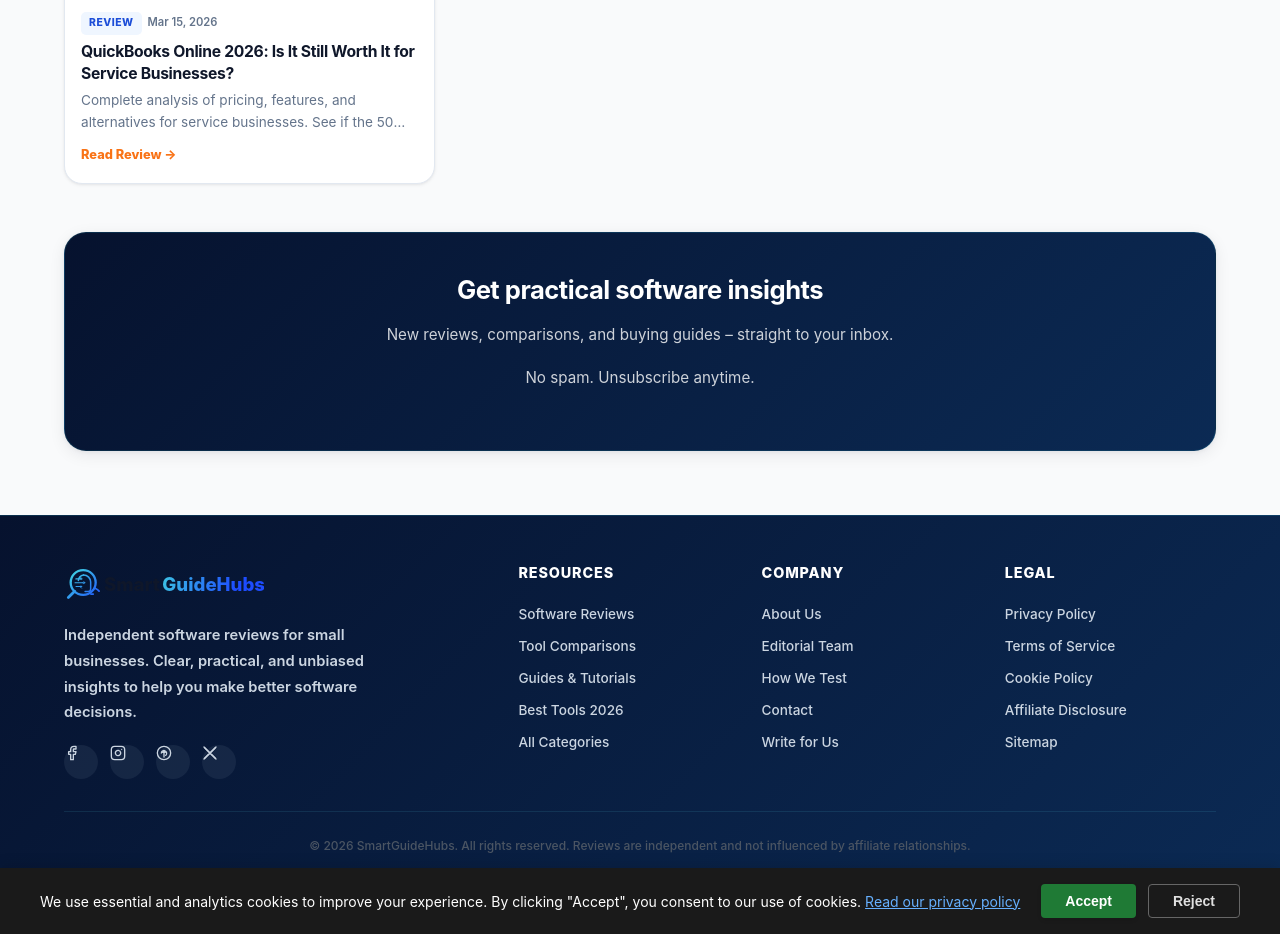
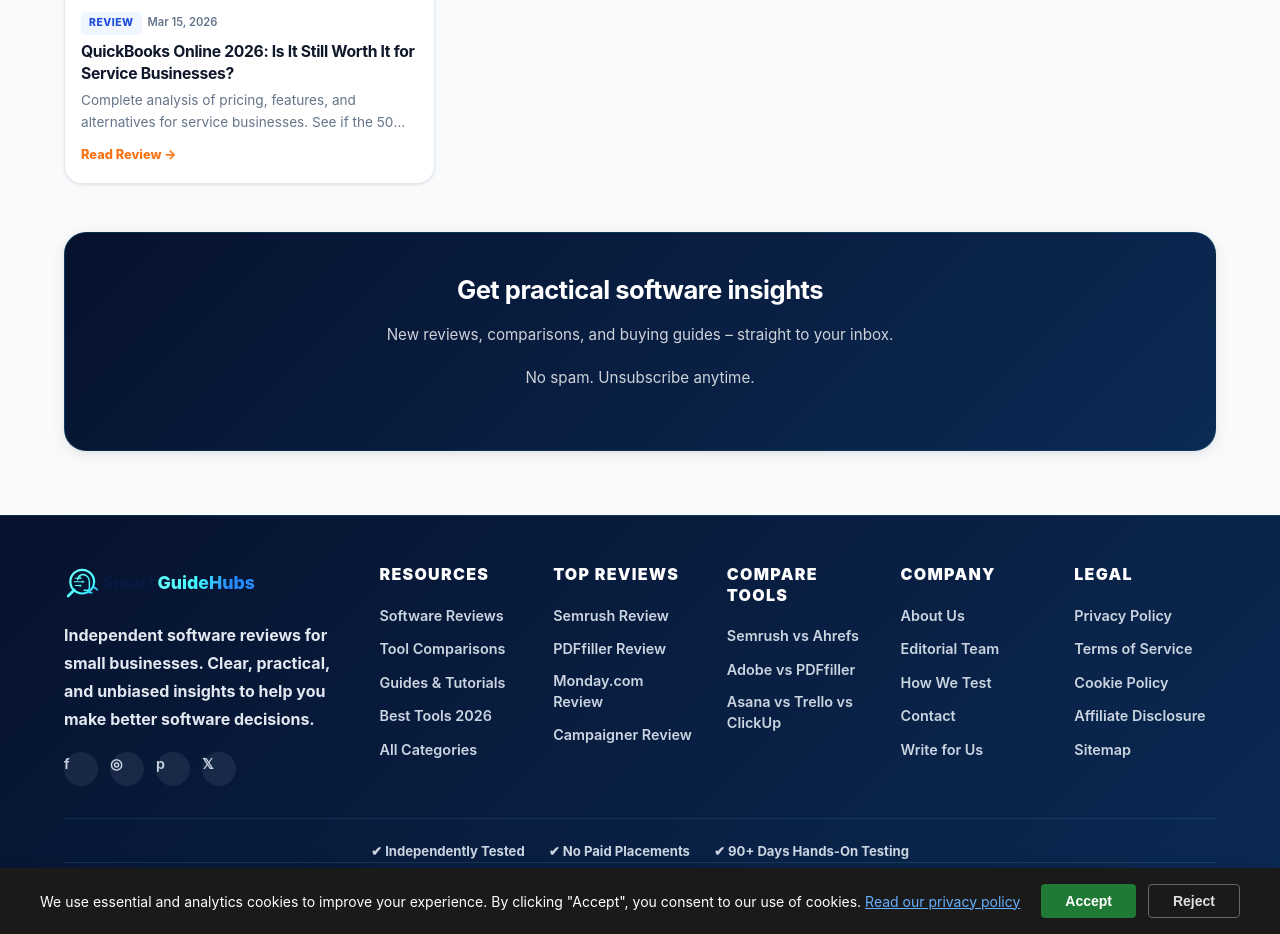
Before and after one commit to Yanniga01/gilliansperkin.github.io, a Jekyll site: the page built from index.md, in a window 1280 px wide and 1400 px high, scrolled down 2829 px, cut to the strip 466-1400 px from the top of the window. Built offline with Jekyll 4.4.1, drawn with Linux system fonts in a browser that asks for light colours.

Commit message:
Update footer.html

```diff
--- a/_includes/footer.html
+++ b/_includes/footer.html
@@ -1,7 +1,9 @@
 <footer class="site-footer">
   <div class="footer-container">
+
     <div class="footer-grid">
 
+      <!-- Brand -->
       <div class="footer-col footer-col-brand">
         <div class="footer-logo">
           <img src="/assets/branding/sgh-logo.svg" alt="SmartGuideHubs" class="footer-logo-img">
@@ -12,38 +14,14 @@
         </p>
 
         <div class="footer-social">
-          <a href="https://facebook.com/smartguidehubs" target="_blank" rel="noopener noreferrer" aria-label="Facebook" class="social-icon">
-            <svg width="18" height="18" viewBox="0 0 24 24" fill="none" stroke="currentColor" stroke-width="2" stroke-linecap="round" stroke-linejoin="round">
-              <path d="M18 2h-3a5 5 0 0 0-5 5v3H7v4h3v8h4v-8h3l1-4h-4V7a1 1 0 0 1 1-1h3z"/>
-            </svg>
-          </a>
-
-          <a href="https://instagram.com/smartguidehubs" target="_blank" rel="noopener noreferrer" aria-label="Instagram" class="social-icon">
-            <svg width="18" height="18" viewBox="0 0 24 24" fill="none" stroke="currentColor" stroke-width="2" stroke-linecap="round" stroke-linejoin="round">
-              <rect x="2" y="2" width="20" height="20" rx="5" ry="5"/>
-              <path d="M16 11.37A4 4 0 1 1 12.63 8 4 4 0 0 1 16 11.37z"/>
-              <line x1="17.5" y1="6.5" x2="17.51" y2="6.5"/>
-            </svg>
-          </a>
-
-          <a href="https://pinterest.com/smartguidehubs" target="_blank" rel="noopener noreferrer" aria-label="Pinterest" class="social-icon">
-            <svg width="18" height="18" viewBox="0 0 24 24" fill="none" stroke="currentColor" stroke-width="2" stroke-linecap="round" stroke-linejoin="round">
-              <path d="M8 12a4 4 0 1 1 6.5 3.6M12 2a10 10 0 1 0 10 10A10 10 0 0 0 12 2z"/>
-              <path d="M12 12v6"/>
-              <path d="M12 8l-2 3h4l-2-3z"/>
-            </svg>
-          </a>
-
-          <a href="https://twitter.com/smartguidehubs" target="_blank" rel="noopener noreferrer" aria-label="X (Twitter)" class="social-icon">
-            <svg width="18" height="18" viewBox="0 0 24 24" fill="none" stroke="currentColor" stroke-width="2" stroke-linecap="round" stroke-linejoin="round">
-              <path d="M4 4l11.733 11.733M20 4L8.267 15.733M4 20l5.267-5.267M20 20l-5.267-5.267"/>
-              <line x1="3" y1="3" x2="21" y2="21"/>
-              <line x1="3" y1="21" x2="21" y2="3"/>
-            </svg>
-          </a>
+          <a href="https://facebook.com/smartguidehubs" target="_blank" rel="noopener noreferrer" aria-label="Facebook" class="social-icon">f</a>
+          <a href="https://instagram.com/smartguidehubs" target="_blank" rel="noopener noreferrer" aria-label="Instagram" class="social-icon">◎</a>
+          <a href="https://pinterest.com/smartguidehubs" target="_blank" rel="noopener noreferrer" aria-label="Pinterest" class="social-icon">p</a>
+          <a href="https://twitter.com/smartguidehubs" target="_blank" rel="noopener noreferrer" aria-label="X" class="social-icon">𝕏</a>
         </div>
       </div>
 
+      <!-- Resources -->
       <div class="footer-col">
         <h4>Resources</h4>
         <ul>
@@ -55,6 +33,28 @@
         </ul>
       </div>
 
+      <!-- Top Reviews -->
+      <div class="footer-col">
+        <h4>Top Reviews</h4>
+        <ul>
+          <li><a href="/semrush-review-2026/">Semrush Review</a></li>
+          <li><a href="/article-pdffiller/">PDFfiller Review</a></li>
+          <li><a href="/monday-review-2026/">Monday.com Review</a></li>
+          <li><a href="/campaigner-review-2026/">Campaigner Review</a></li>
+        </ul>
+      </div>
+
+      <!-- Compare Tools -->
+      <div class="footer-col">
+        <h4>Compare Tools</h4>
+        <ul>
+          <li><a href="/semrush-vs-ahrefs/">Semrush vs Ahrefs</a></li>
+          <li><a href="/adobe-acrobat-vs-pdffiller/">Adobe vs PDFfiller</a></li>
+          <li><a href="/asana-vs-trello-vs-clickup/">Asana vs Trello vs ClickUp</a></li>
+        </ul>
+      </div>
+
+      <!-- Company -->
       <div class="footer-col">
         <h4>Company</h4>
         <ul>
@@ -66,6 +66,7 @@
         </ul>
       </div>
 
+      <!-- Legal -->
       <div class="footer-col">
         <h4>Legal</h4>
         <ul>
@@ -76,11 +77,21 @@
           <li><a href="/sitemap.xml">Sitemap</a></li>
         </ul>
       </div>
+
+    </div>
+
+    <div class="footer-trust">
+      <span>✔ Independently Tested</span>
+      <span>✔ No Paid Placements</span>
+      <span>✔ 90+ Days Hands-On Testing</span>
     </div>
 
     <div class="footer-bottom">
-      <p>&copy; {{ site.time | date: "%Y" }} SmartGuideHubs. All rights reserved. Reviews are independent and not influenced by affiliate relationships.</p>
+      <p>
+        &copy; {{ site.time | date: "%Y" }} SmartGuideHubs. Built for small businesses worldwide. Reviews are independent and not influenced by affiliate relationships.
+      </p>
     </div>
+
   </div>
 </footer>
 
@@ -92,7 +103,6 @@
   border-top: 1px solid rgba(34, 211, 238, 0.12);
   font-family: -apple-system, BlinkMacSystemFont, 'Segoe UI', Roboto, 'Helvetica Neue', Arial, sans-serif;
   width: 100%;
-  position: relative;
 }
 
 .footer-container {
@@ -103,7 +113,7 @@
 
 .footer-grid {
   display: grid;
-  grid-template-columns: 2fr 1fr 1fr 1fr;
+  grid-template-columns: 2fr repeat(5, 1fr);
   gap: 2rem;
   margin-bottom: 2rem;
 }
@@ -121,19 +131,19 @@
 }
 
 .footer-logo-img {
-  max-width: 180px;
+  max-width: 190px;
   height: auto;
   display: block;
-  filter: none;
+  filter: brightness(1.8) contrast(1.2);
 }
 
 .footer-description {
-  font-size: 0.92rem;
+  font-size: 1rem;
   line-height: 1.75;
-  color: #cbd5e1;
-  font-weight: 600;
+  color: #e2e8f0;
+  font-weight: 700;
   margin: 0 0 1.2rem 0;
-  max-width: 320px;
+  max-width: 340px;
 }
 
 .footer-social {
@@ -150,16 +160,12 @@
   width: 34px;
   height: 34px;
   border-radius: 50%;
-  background: rgba(148, 163, 184, 0.1);
-  color: #cbd5e1;
+  background: rgba(148, 163, 184, 0.12);
+  color: #e2e8f0;
+  font-size: 0.9rem;
+  font-weight: 800;
   transition: all 0.2s ease;
   text-decoration: none;
-}
-
-.social-icon svg {
-  width: 16px;
-  height: 16px;
-  stroke: currentColor;
 }
 
 .social-icon:hover {
@@ -169,10 +175,10 @@
 }
 
 .footer-col h4 {
-  font-size: 0.9rem;
-  font-weight: 800;
+  font-size: 1rem;
+  font-weight: 900;
   text-transform: uppercase;
-  letter-spacing: 0.06em;
+  letter-spacing: 0.08em;
   color: #ffffff;
   margin: 0 0 1.2rem 0;
 }
@@ -184,15 +190,15 @@
 }
 
 .footer-col li {
-  margin-bottom: 0.6rem;
-  line-height: 1.4;
+  margin-bottom: 0.65rem;
+  line-height: 1.45;
 }
 
 .footer-col a {
   color: #cbd5e1;
   text-decoration: none;
-  font-size: 0.85rem;
-  font-weight: 500;
+  font-size: 0.9rem;
+  font-weight: 600;
   transition: color 0.15s ease;
   display: inline-block;
 }
@@ -201,10 +207,22 @@
   color: #67e8f9;
 }
 
+.footer-trust {
+  display: flex;
+  justify-content: center;
+  gap: 1.5rem;
+  flex-wrap: wrap;
+  margin-top: 2rem;
+  padding-top: 1.4rem;
+  border-top: 1px solid rgba(103, 232, 249, 0.1);
+  font-size: 0.82rem;
+  color: #cbd5e1;
+  font-weight: 700;
+}
+
 .footer-bottom {
   text-align: center;
-  padding-top: 1.5rem;
-  border-top: 1px solid rgba(103, 232, 249, 0.1);
+  padding-top: 1.2rem;
   font-size: 0.75rem;
   color: #94a3b8;
 }
@@ -215,16 +233,17 @@
   line-height: 1.6;
 }
 
+/* Tablet */
 @media (max-width: 1024px) {
   .footer-grid {
-    grid-template-columns: repeat(2, 1fr);
+    grid-template-columns: repeat(3, 1fr);
     gap: 2rem;
   }
 
   .footer-col-brand {
-    grid-column: span 2;
+    grid-column: span 3;
+    text-align: center;
     padding-right: 0;
-    text-align: center;
   }
 
   .footer-logo-img {
@@ -232,7 +251,7 @@
   }
 
   .footer-description {
-    max-width: 520px;
+    max-width: 560px;
     margin-left: auto;
     margin-right: auto;
   }
@@ -242,38 +261,7 @@
   }
 }
 
-@media (max-width: 768px) {
-  .footer-container {
-    padding: 0 1.25rem;
-  }
-
-  .footer-grid {
-    gap: 1.5rem;
-  }
-
-  .footer-col-brand {
-    text-align: center;
-  }
-
-  .footer-logo-img {
-    max-width: 160px;
-  }
-
-  .footer-description {
-    font-size: 0.9rem;
-    font-weight: 600;
-  }
-
-  .footer-col h4 {
-    font-size: 0.85rem;
-    margin-bottom: 1rem;
-  }
-
-  .footer-col a {
-    font-size: 0.82rem;
-  }
-}
-
+/* Mobile */
 @media (max-width: 640px) {
   .site-footer {
     padding: 2rem 0 1.5rem;
@@ -284,86 +272,47 @@
   }
 
   .footer-grid {
-    grid-template-columns: 1fr;
-    gap: 1.5rem;
+    grid-template-columns: repeat(2, 1fr);
+    gap: 1.7rem 1.2rem;
+    text-align: left;
   }
 
   .footer-col-brand {
-    grid-column: span 1;
-  }
-
-  .footer-col {
+    grid-column: span 2;
     text-align: center;
   }
 
-  .footer-col h4 {
-    margin-bottom: 0.75rem;
-  }
-
   .footer-logo-img {
-    max-width: 140px;
+    max-width: 170px;
     margin: 0 auto;
   }
 
   .footer-description {
-    font-size: 0.9rem;
-    font-weight: 600;
+    font-size: 0.95rem;
+    font-weight: 700;
     max-width: 360px;
+    margin-left: auto;
+    margin-right: auto;
+    text-align: center;
   }
 
   .footer-social {
     justify-content: center;
   }
 
-  .footer-col ul {
-    display: flex;
-    flex-direction: column;
-    align-items: center;
-  }
-
-  .footer-col li {
-    margin-bottom: 0.5rem;
-  }
-
-  .footer-bottom {
-    padding-top: 1rem;
-  }
-
-  .footer-bottom p {
-    font-size: 0.72rem;
-  }
-}
-
-@media (max-width: 480px) {
-  .footer-container {
-    padding: 0 0.875rem;
-  }
-
-  .footer-logo-img {
-    max-width: 120px;
-  }
-
-  .footer-description {
-    font-size: 0.86rem;
-    font-weight: 600;
-  }
-
   .footer-col h4 {
-    font-size: 0.8rem;
+    font-size: 0.82rem;
+    margin-bottom: 0.8rem;
   }
 
   .footer-col a {
-    font-size: 0.78rem;
+    font-size: 0.82rem;
   }
 
-  .social-icon {
-    width: 30px;
-    height: 30px;
-  }
-
-  .social-icon svg {
-    width: 14px;
-    height: 14px;
+  .footer-trust {
+    gap: 0.8rem;
+    font-size: 0.75rem;
+    padding-top: 1.2rem;
   }
 
   .footer-bottom p {
@@ -371,13 +320,23 @@
   }
 }
 
-@media (min-width: 1200px) {
-  .footer-container {
-    padding: 0 1.5rem;
+/* Small Mobile */
+@media (max-width: 420px) {
+  .footer-grid {
+    grid-template-columns: 1fr;
+    text-align: center;
   }
 
-  .footer-logo-img {
-    max-width: 200px;
+  .footer-col-brand {
+    grid-column: span 1;
+  }
+
+  .footer-description {
+    font-size: 0.9rem;
+  }
+
+  .footer-social {
+    justify-content: center;
   }
 }
 </style>
```
